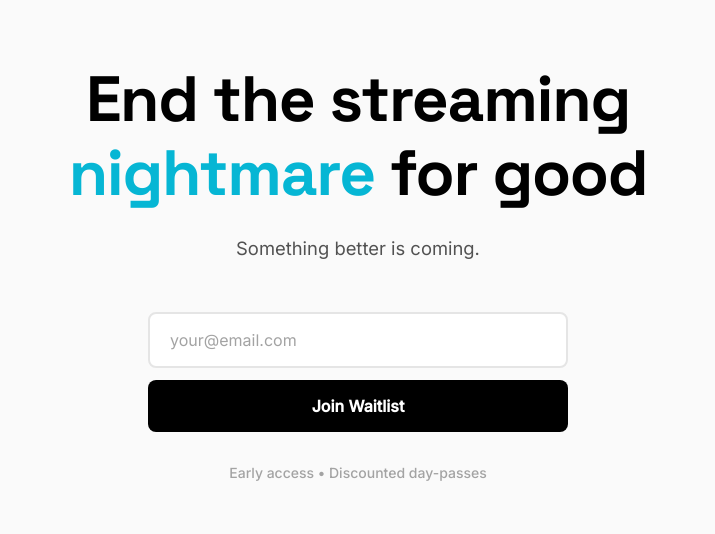
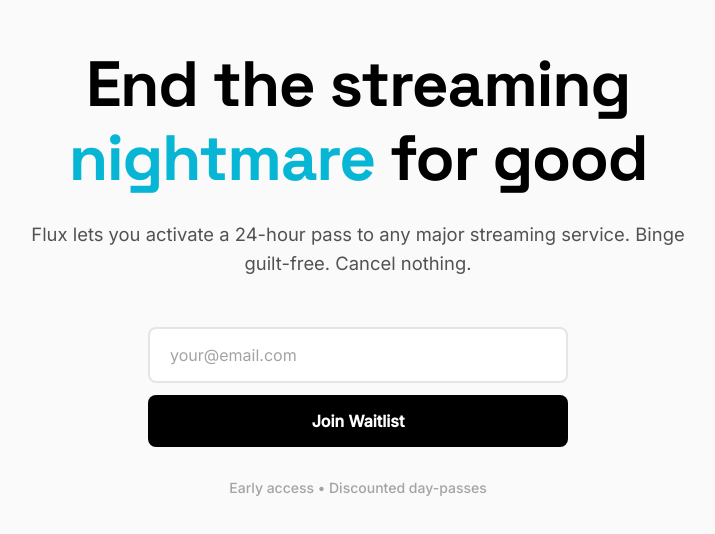
Before and after one commit to k4trina/flux, a React (Vite) app: page / in a window 1280 px wide. Shown: the part 128-662 px from the top of the page, without its empty margins (282-997 px from the left). Built offline with nearby package versions, Linux system fonts and the light colour scheme.

Commit message:
Update App.tsx

```diff
--- a/src/App.tsx
+++ b/src/App.tsx
@@ -87,7 +87,7 @@ function App() {
           animate={{ opacity: 1, y: 0 }}
           transition={{ duration: 0.5, delay: 0.2 }}
         >
-          Something better is coming.
+          Flux lets you activate a 24-hour pass to any major streaming service. Binge guilt-free. Cancel nothing.
         </motion.p>
 
         <motion.div
```
